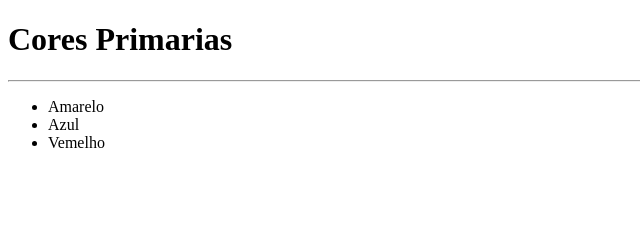
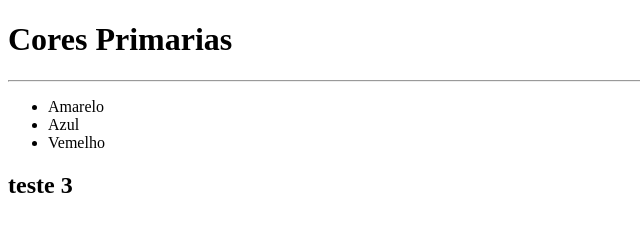
Before and after one commit to SabSVL/-CI_CD, a plain HTML site: page index.html in a window 1280 px wide. Shown: the full height of the page, 0-640 px from the left. Drawn offline with Linux system fonts and the light colour scheme.

Commit message:
teste 3 develop

```diff
--- a/index.html
+++ b/index.html
@@ -14,6 +14,6 @@
         <li>Azul</li>
         <li>Vemelho</li>
     </ul>
-
+    <h2>teste 3</h2>
 </body>
 </html>
```
